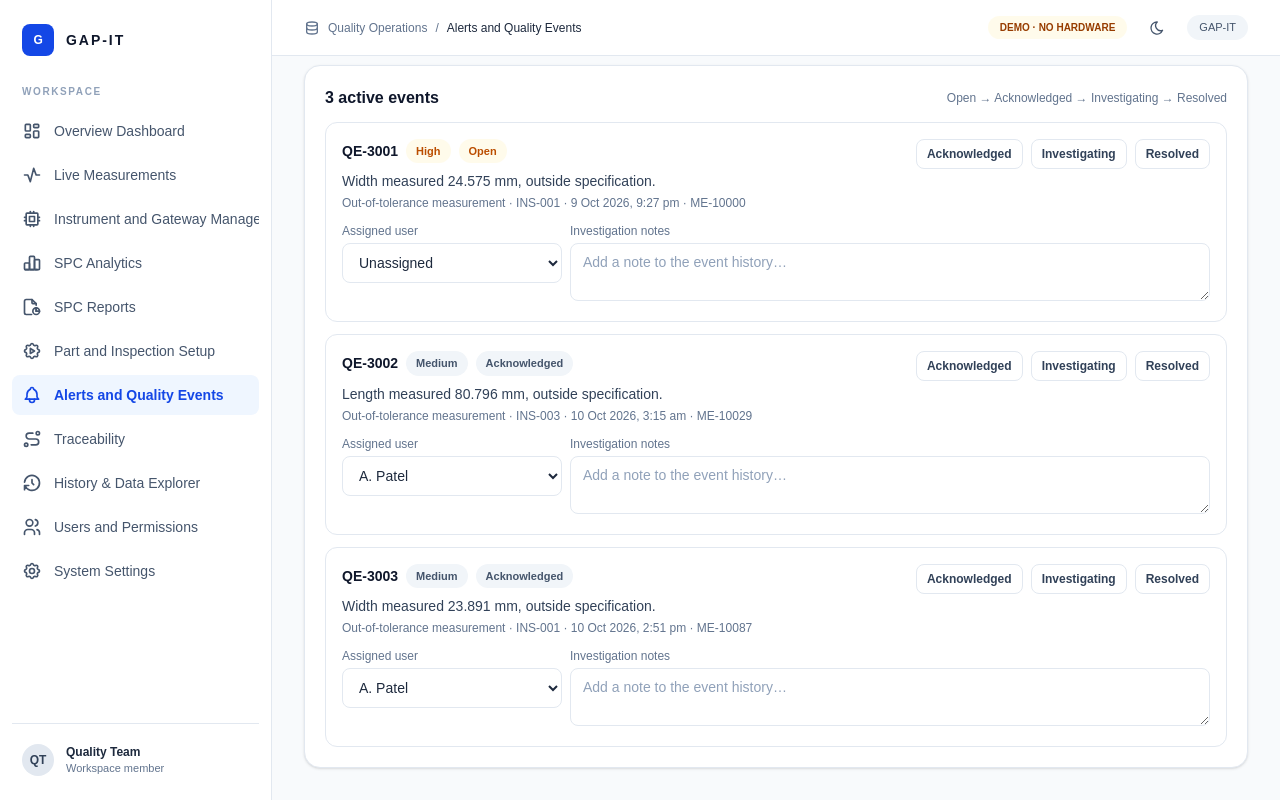
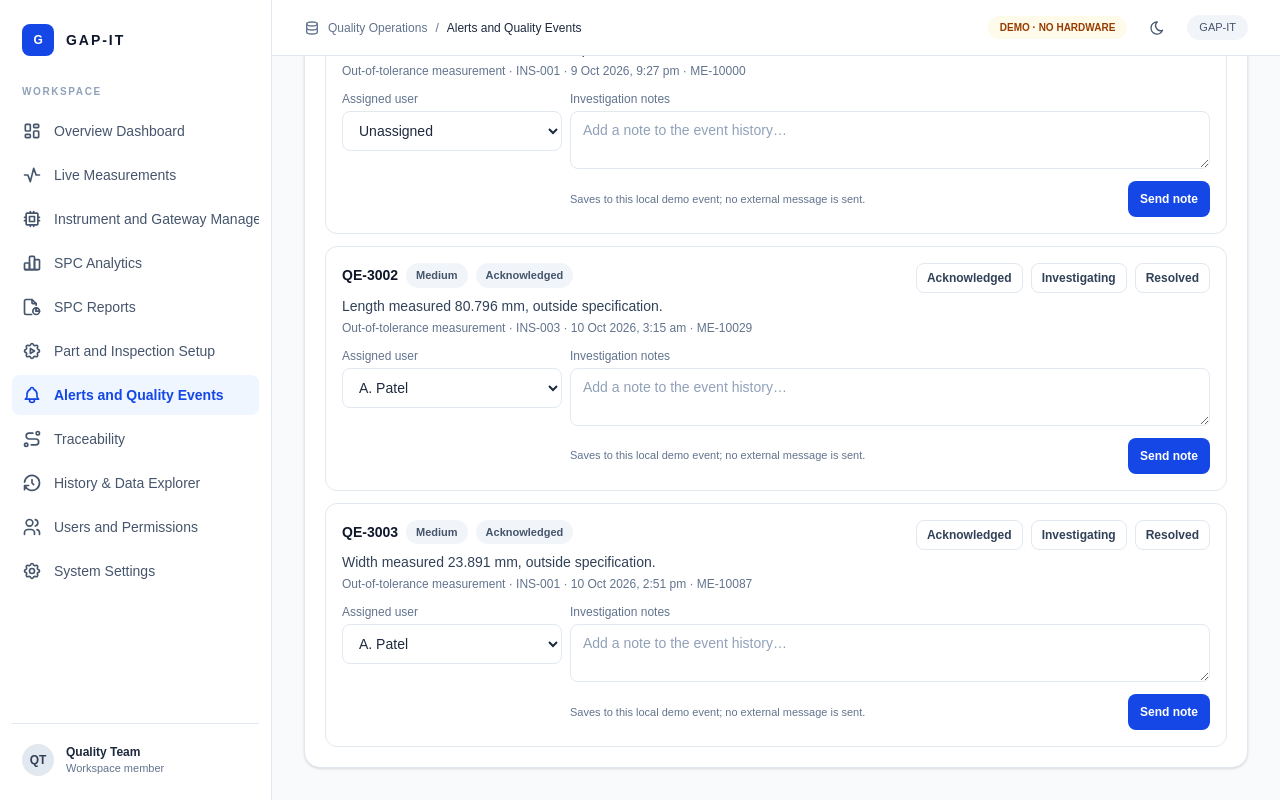
Before and after one commit to MaC-0o7/GAP-IT, a Next.js app: page / in a window 1280 px wide. Both pictures are taken after a click on the button "Open event centre →". Built offline with nearby package versions, Linux system fonts and the light colour scheme.

Commit message:
feat: update dependencies and add StatefulButton component for improved note handling

```diff
--- a/package.json
+++ b/package.json
@@ -10,11 +10,12 @@
   "dependencies": {
     "@tabler/icons-react": "^3.34.0",
     "clsx": "^2.1.1",
-    "motion": "^12.23.12",
+    "motion": "^12.43.0",
     "next": "^15.5.7",
     "react": "^19.1.1",
     "react-dom": "^19.1.1",
-    "tailwind-merge": "^3.3.1"
+    "react-element-to-jsx-string": "^18.0.0",
+    "tailwind-merge": "^3.7.0"
   },
   "devDependencies": {
     "@tailwindcss/postcss": "^4.1.17",
--- a/src/app/globals.css
+++ b/src/app/globals.css
@@ -26,3 +26,40 @@ button,
 a {
   -webkit-tap-highlight-color: transparent;
 }
+
+button {
+  position: relative;
+  transition-property: transform, box-shadow, background-color, border-color, color;
+  transition-duration: 180ms;
+  transition-timing-function: ease;
+}
+
+button:not(:disabled):hover {
+  transform: translateY(-1px);
+  box-shadow: 0 4px 12px rgb(15 23 42 / 0.12);
+}
+
+button:not(:disabled):active {
+  transform: translateY(0) scale(0.98);
+  box-shadow: none;
+}
+
+button:focus-visible {
+  outline: 2px solid #3b82f6;
+  outline-offset: 2px;
+}
+
+button:disabled {
+  cursor: not-allowed;
+}
+
+@media (prefers-reduced-motion: reduce) {
+  button {
+    transition-duration: 0ms;
+  }
+
+  button:not(:disabled):hover,
+  button:not(:disabled):active {
+    transform: none;
+  }
+}
--- /dev/null
+++ b/src/components/ui/stateful-button.tsx
@@ -0,0 +1,52 @@
+"use client";
+
+import { useState, type ComponentProps, type ReactNode } from "react";
+
+type StatefulButtonProps = Omit<ComponentProps<"button">, "children" | "onClick"> & {
+  children: ReactNode;
+  onClick: () => void | Promise<void>;
+  successLabel?: string;
+};
+
+export function StatefulButton({
+  children,
+  onClick,
+  successLabel = "Sent",
+  disabled,
+  type = "button",
+  ...props
+}: StatefulButtonProps) {
+  const [state, setState] = useState<"idle" | "loading" | "success" | "error">("idle");
+
+  const handleClick = async () => {
+    if (state === "loading" || disabled) return;
+
+    setState("loading");
+    try {
+      await onClick();
+      setState("success");
+      window.setTimeout(() => setState("idle"), 1800);
+    } catch (error) {
+      console.error("Stateful button action failed.", error);
+      setState("error");
+    }
+  };
+
+  return (
+    <button
+      {...props}
+      aria-busy={state === "loading"}
+      disabled={disabled || state === "loading"}
+      onClick={() => void handleClick()}
+      type={type}
+    >
+      {state === "loading"
+        ? "Sending…"
+        : state === "success"
+          ? successLabel
+          : state === "error"
+            ? "Failed — retry"
+            : children}
+    </button>
+  );
+}
--- a/src/components/workspace-module.tsx
+++ b/src/components/workspace-module.tsx
@@ -24,6 +24,7 @@ import {
   type DemoData,
   type Measurement,
 } from "@/lib/demo-data";
+import { StatefulButton } from "@/components/ui/stateful-button";
 
 type ModuleId =
   | "overview"
@@ -196,6 +197,7 @@ export function WorkspaceModule({
   const [traceQuery, setTraceQuery] = useState("");
   const [traceSearched, setTraceSearched] = useState(false);
   const [notice, setNotice] = useState("");
+  const [eventNoteDrafts, setEventNoteDrafts] = useState<Record<string, string>>({});
   const [partDraft, setPartDraft] = useState({
     number: "",
     name: "",
@@ -771,9 +773,49 @@ export function WorkspaceModule({
                         {data.users.filter((user) => user.active).map((user) => <option key={user.id}>{user.name}</option>)}
                       </select>
                     </label>
-                    <label className="text-xs font-medium text-slate-500">Investigation notes
-                      <textarea aria-label={`Notes for ${item.id}`} className={`${inputClass} mt-1 min-h-10 py-2`} onChange={(event) => setData((current) => ({ ...current, events: current.events.map((record) => record.id === item.id ? { ...record, notes: event.target.value } : record) }))} placeholder="Add a note to the event history…" value={item.notes} />
-                    </label>
+                    <div className="text-xs font-medium text-slate-500">
+                      <label htmlFor={`notes-${item.id}`}>Investigation notes</label>
+                      <textarea
+                        id={`notes-${item.id}`}
+                        aria-label={`Notes for ${item.id}`}
+                        className={`${inputClass} mt-1 min-h-10 py-2`}
+                        onChange={(event) =>
+                          setEventNoteDrafts((drafts) => ({
+                            ...drafts,
+                            [item.id]: event.target.value,
+                          }))
+                        }
+                        placeholder="Add a note to the event history…"
+                        value={eventNoteDrafts[item.id] ?? item.notes}
+                      />
+                      <div className="mt-2 flex flex-wrap items-center justify-between gap-2">
+                        <span className="text-[11px] font-normal">
+                          Saves to this local demo event; no external message is sent.
+                        </span>
+                        <StatefulButton
+                          className="inline-flex min-h-9 items-center justify-center rounded-lg bg-blue-700 px-3 text-xs font-semibold text-white hover:bg-blue-800"
+                          onClick={async () => {
+                            const note = (eventNoteDrafts[item.id] ?? item.notes).trim();
+                            await new Promise<void>((resolve) =>
+                              window.setTimeout(resolve, 400),
+                            );
+                            setData((current) => ({
+                              ...current,
+                              events: current.events.map((record) =>
+                                record.id === item.id ? { ...record, notes: note } : record,
+                              ),
+                            }));
+                            setEventNoteDrafts((drafts) => ({
+                              ...drafts,
+                              [item.id]: note,
+                            }));
+                          }}
+                          successLabel="Saved locally"
+                        >
+                          Send note
+                        </StatefulButton>
+                      </div>
+                    </div>
                   </div>
                 </article>
               ))}
```
Also changed, not shown: 1 other file (tests, documents, lock files or other folders).
